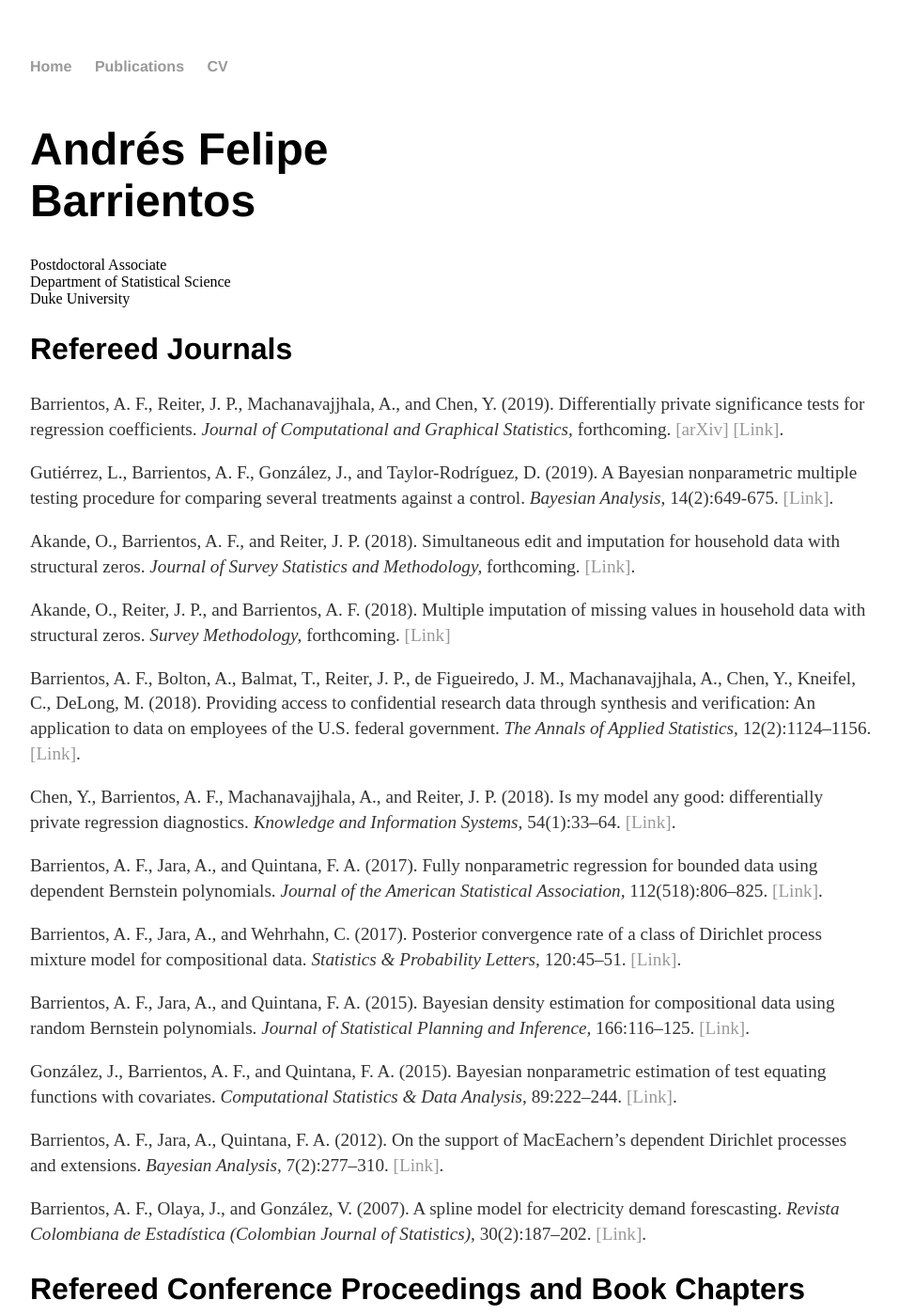
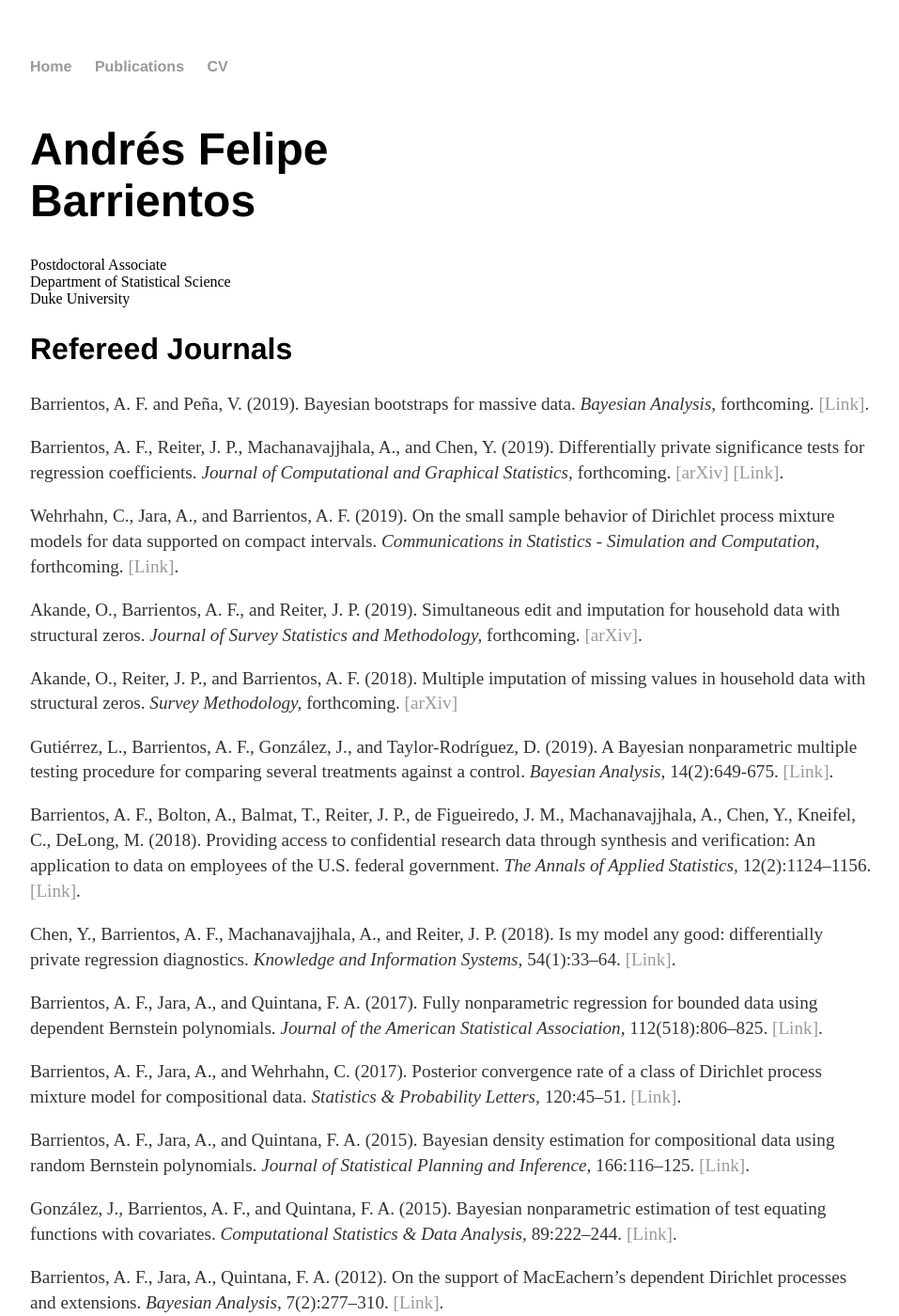
Before and after one commit to anfebar/anfebar.github.io, a Jekyll site: the page built from cv/index.html, in a window 1280 px wide and 1400 px high. Shown: the whole window at 94% size, without its empty margins (160-1117 px from the left). Built offline with Jekyll 4.4.1, drawn with Linux system fonts in a browser that asks for light colours; some of the changed text lies outside the part shown.

Commit message:
Update index.html

```diff
--- a/cv/index.html
+++ b/cv/index.html
@@ -22,26 +22,37 @@ title: Andrés F. Barrientos
 
 					<h2>Refereed Journals</h2>
 
+					<p>Barrientos, A. F. and Peña, V. (2019).
+						Bayesian bootstraps for massive data.
+						<em>Bayesian Analysis</em>, forthcoming.
+						<a href="https://projecteuclid.org/download/pdfview_1/euclid.ba/1557475224">[Link]</a>.
+
 					<p>Barrientos, A. F., Reiter, J. P., Machanavajjhala, A., and Chen, Y. (2019).
 						Differentially private significance tests for regression coefficients.
 						<em> Journal of Computational and Graphical Statistics,</em> forthcoming.
 						<a href="https://arxiv.org/pdf/1705.09561.pdf">[arXiv]</a>
 						<a href="https://www.tandfonline.com/doi/abs/10.1080/10618600.2018.1538881?journalCode=ucgs20">[Link]</a>.
 
+					<p>Wehrhahn, C., Jara, A., and Barrientos, A. F. (2019).
+						On the small sample behavior of Dirichlet process mixture models
+						for data supported on compact intervals.
+						<em>Communications in Statistics - Simulation and Computation</em>, forthcoming.
+						<a href="http://goo.gl/oZGm5Y">[Link]</a>.
+
+					<p>Akande, O., Barrientos, A. F., and Reiter, J. P. (2019).
+						Simultaneous edit and imputation for household data with structural zeros.
+						<em>Journal of Survey Statistics and Methodology,</em> forthcoming.
+						<a href="https://arxiv.org/pdf/1804.05144.pdf">[arXiv]</a>.
+
+					<p>Akande, O., Reiter, J. P., and Barrientos, A. F. (2018).
+						Multiple imputation of missing values in household data with structural zeros.
+						<em>Survey Methodology,</em> forthcoming.
+						<a href="https://arxiv.org/pdf/1707.05916.pdf">[arXiv]</a>
+
 					<p>Gutiérrez, L., Barrientos, A. F., González, J., and Taylor-Rodríguez, D. (2019).
 						A Bayesian nonparametric multiple testing procedure for comparing several treatments against a control.
 						<em>Bayesian Analysis</em>, 14(2):649-675.
 							<a href="https://projecteuclid.org/download/pdfview_1/euclid.ba/1537258138">[Link]</a>.
-
-					<p>Akande, O., Barrientos, A. F., and Reiter, J. P. (2018).
-						Simultaneous edit and imputation for household data with structural zeros.
-						<em>Journal of Survey Statistics and Methodology,</em> forthcoming.
-						<a href="https://arxiv.org/pdf/1804.05144.pdf">[Link]</a>.
-
-					<p>Akande, O., Reiter, J. P., and Barrientos, A. F. (2018).
-						Multiple imputation of missing values in household data with structural zeros.
-						<em>Survey Methodology,</em> forthcoming.
-						<a href="https://arxiv.org/pdf/1707.05916.pdf">[Link]</a>
 
 					<p>Barrientos, A. F., Bolton, A., Balmat, T., Reiter, J. P., de Figueiredo, J. M.,
 						Machanavajjhala, A., Chen, Y., Kneifel, C., DeLong, M. (2018).
@@ -102,16 +113,6 @@ title: Andrés F. Barrientos
 
 					<h2>Submitted and Working Papers</h2>
 
-						<p>Barrientos, A. F. and Peña, V. (2017).
-							Bayesian bootstraps for massive data.
-							Revision submitted.
-							<a href="https://goo.gl/dRt5Li">[Link]</a>.
-
-						<p>Wehrhahn, C., Jara, A., and Barrientos, A. F. (2018).
-							On the small sample behavior of Dirichlet process mixture models
-							for data supported on compact intervals. Submitted.
-							<a href="http://goo.gl/oZGm5Y">[Link]</a>.
-
 						<p>Barrientos, A. F. and Canale, A. (2018).
 							A Bayesian goodness-of-fit test for regression.
 							Working paper.
```
